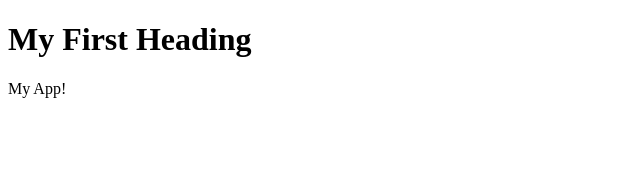
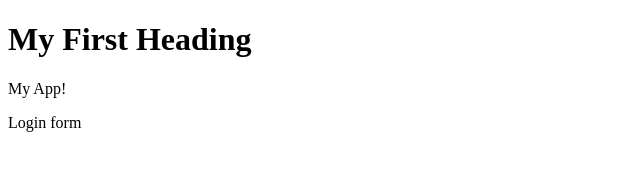
Before and after one commit to smnabavieh/myappsample, a plain HTML site: page index.html in a window 1280 px wide. Shown: the full height of the page, 0-640 px from the left. Drawn offline with Linux system fonts and the light colour scheme.

Commit message:
login form

```diff
--- /dev/null
+++ b/dir2/app2.js
@@ -0,0 +1 @@
+console.log(123);
--- a/index.html
+++ b/index.html
@@ -5,6 +5,7 @@
 <h1>My First Heading</h1>
 
 <p>My App!</p>
+<p>Login form</p>
 
 </body>
 </html>
```
Also changed, not shown: login.html (added, +1 -0 lines), log.txt (added).
